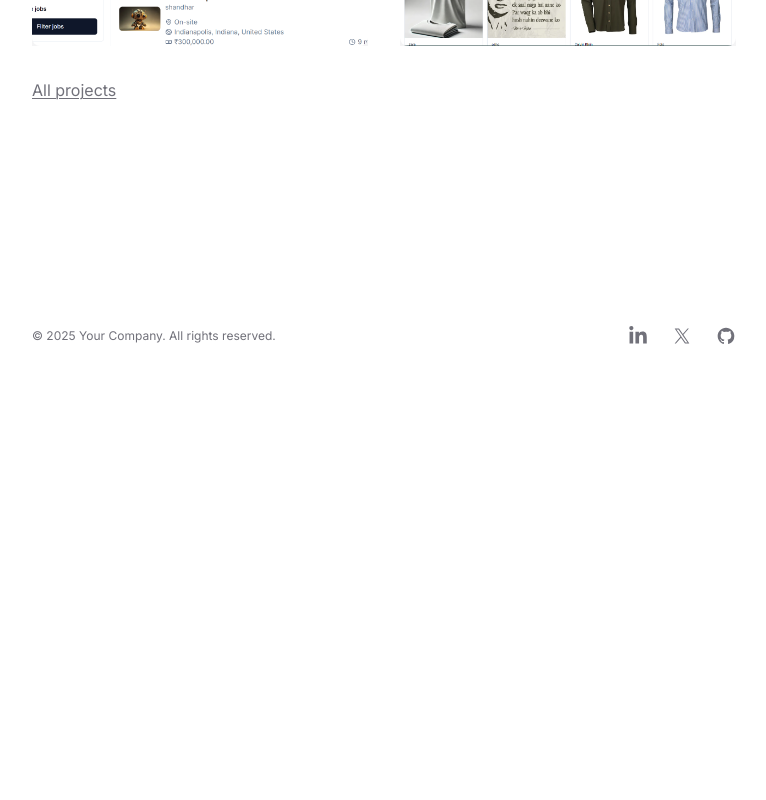
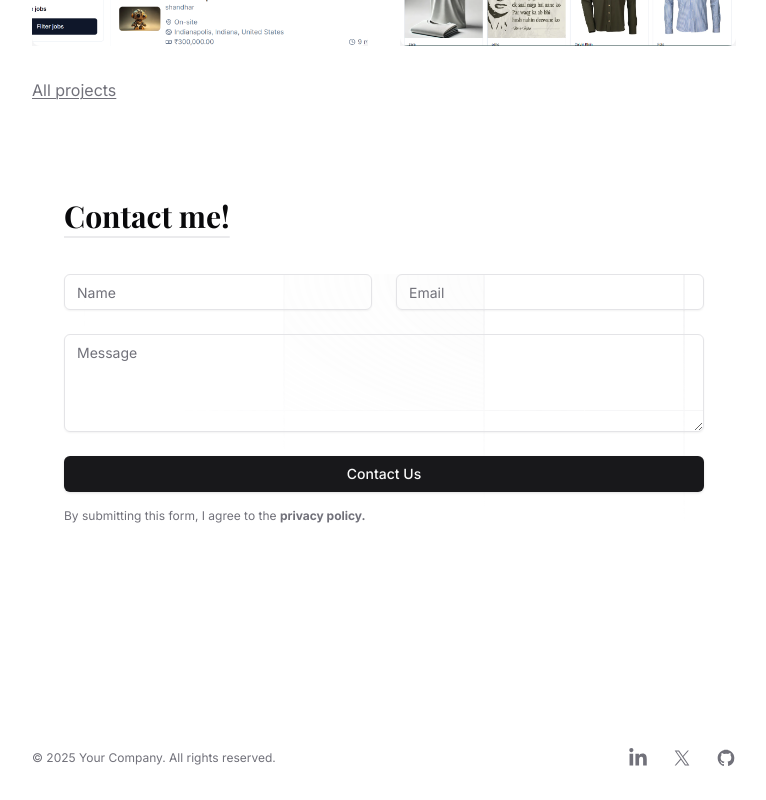
Before and after one commit to vineetkatiyar/portfolio, a Next.js app: page / in a window 1280 px wide. Shown: the part 1283-2083 px from the top of the page, without its empty margins (256-1022 px from the left). Before the commit the page ends 1661 px from the top, so only its background shows below. Built offline with nearby package versions, Linux system fonts and the light colour scheme; no server answers; a web font is replaced by a local one.

Commit message:
change in home page

```diff
--- a/app/contact/page.tsx
+++ b/app/contact/page.tsx
@@ -2,10 +2,9 @@ import ContactForm from '@/components/contact-form'
 
 export default function Contact() {
   return (
-    <section className='pb-24 pt-40'>
+    <section className='pb-24'>
       <div className='container max-w-3xl'>
-        <h2 className='title'>Let&apos;s talk about your project</h2>
-
+        <h2 className='title'>Contact me!</h2>
         <ContactForm />
       </div>
     </section>
--- a/app/page.tsx
+++ b/app/page.tsx
@@ -1,15 +1,16 @@
 import Intro from '@/components/intro'
 import RecentPosts from '@/components/recent-posts'
 import RecentProjects from '@/components/recent-projects'
+import Contact from '@/app/contact/page'
 
 export default function Home() {
   return (
     <section className='pb-24 pt-40'>
       <div className='container max-w-3xl'>
         <Intro />
-
         <RecentPosts />
         <RecentProjects />
+        <Contact />
       </div>
     </section>
   )
--- a/app/projects/page.tsx
+++ b/app/projects/page.tsx
@@ -5,7 +5,7 @@ export default async function ProjectsPage() {
   const projects = await getProjects()
 
   return (
-    <section className='pb-24 pt-40'>
+    <section className='pb-24 pt-24'>
       <div className='container max-w-3xl'>
         <h1 className='title mb-12'>Projects</h1>
 
--- a/components/contact-form.tsx
+++ b/components/contact-form.tsx
@@ -81,7 +81,7 @@ export default function ContactForm() {
       <div className='relative'>
         <form
           onSubmit={handleSubmit(processForm)}
-          className='mt-16 lg:flex-auto'
+          className='mt-10 lg:flex-auto'
           noValidate
         >
           <div className='grid grid-cols-1 gap-6 sm:grid-cols-2'>
```
